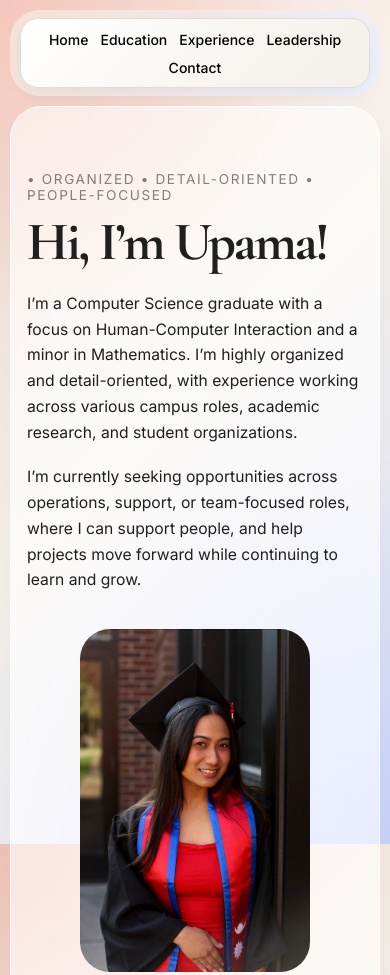
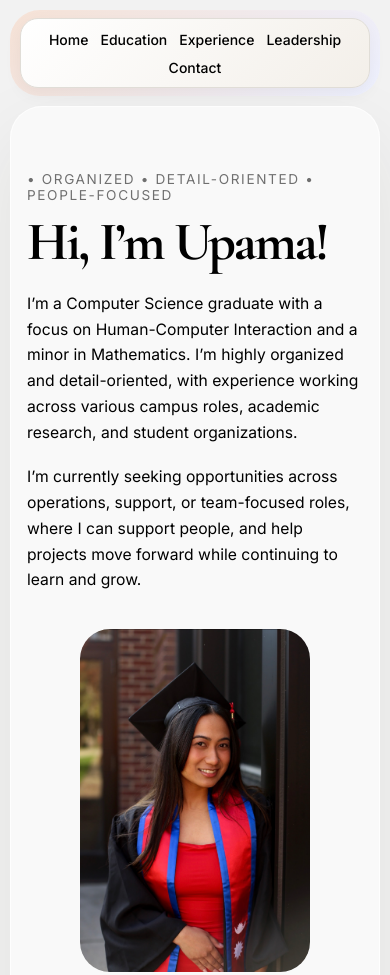
Before and after one commit to upamaInBits/utm, a plain HTML site: page index.html in a window 390 px wide. Shown: the top 975 px of the page. Drawn offline with nearby package versions, Linux system fonts and the light colour scheme.

Commit message:
Update style.css

```diff
--- a/style.css
+++ b/style.css
@@ -676,10 +676,13 @@ body.modal-open {
 @media (max-width: 700px) {
   body {
     padding: 10px;
+      background:#F2F2F2;
+  color:#000;
   }
 
   .top-strip {
     padding: 0;
+      background:#F2F2F2;
   }
 
  .nav-wrapper {
```
